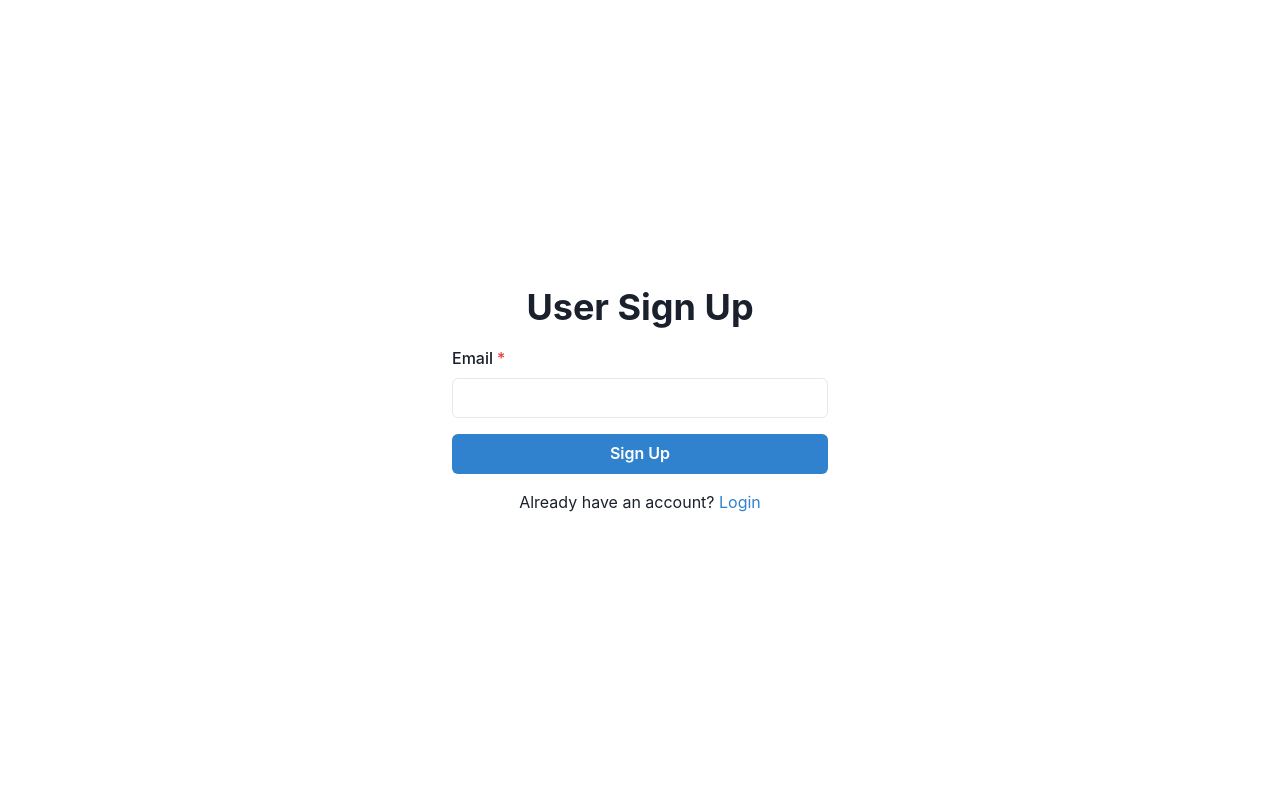
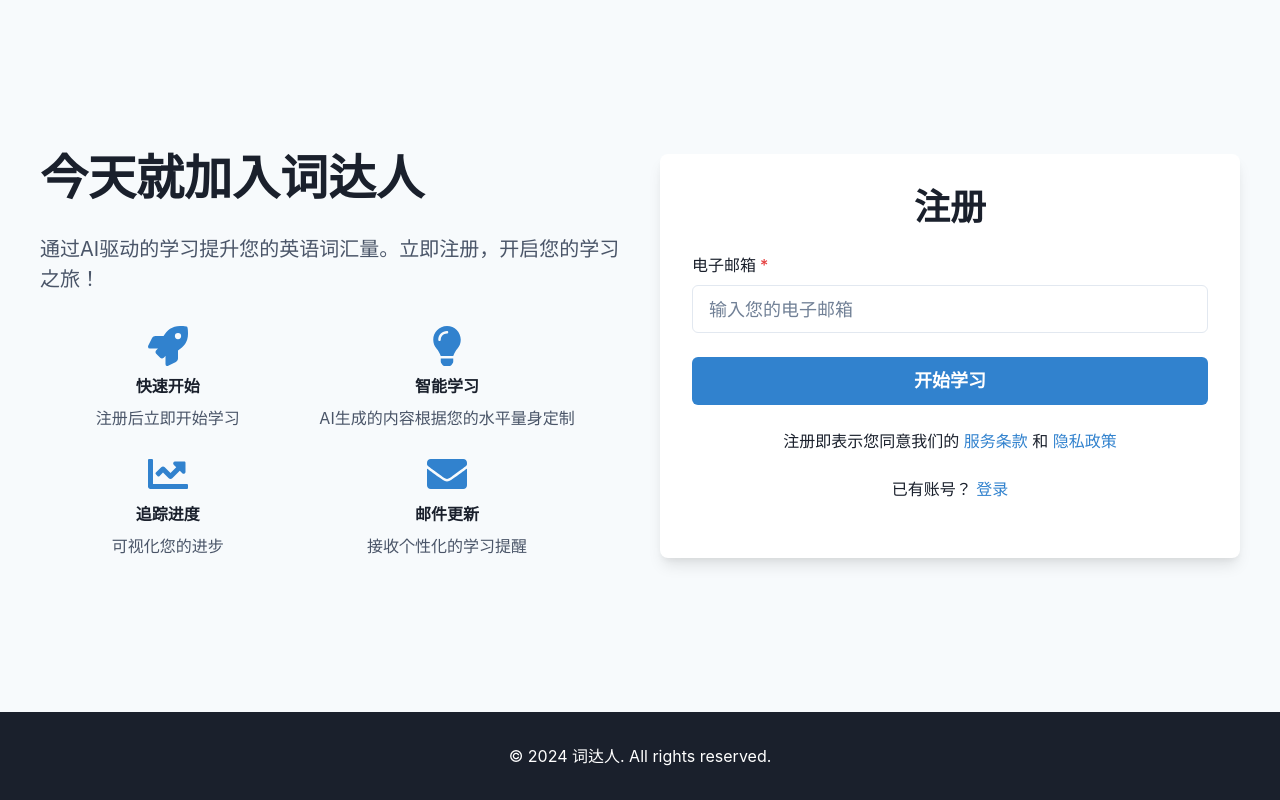
Before and after one commit to mfelixfeng/vocab-master, a React (Vite) app: page /register in a window 1280 px wide. Built offline with nearby package versions, Linux system fonts and the light colour scheme.

Commit message:
refactor: improve sign up page

```diff
--- a/src/pages/SignUpPage.tsx
+++ b/src/pages/SignUpPage.tsx
@@ -11,52 +11,144 @@ import {
   Link,
   useToast,
   Flex,
+  SimpleGrid,
+  Icon,
+  useColorModeValue,
 } from "@chakra-ui/react";
+import { FaEnvelope, FaRocket, FaLightbulb, FaChartLine } from "react-icons/fa";
+import Footer from "../components/Footer";
+import { IconType } from "react-icons";
+
+const Feature = ({
+  icon,
+  title,
+  description,
+}: {
+  icon: IconType;
+  title: string;
+  description: string;
+}) => {
+  return (
+    <VStack>
+      <Icon as={icon} w={10} h={10} color="blue.500" />
+      <Text fontWeight="bold">{title}</Text>
+      <Text textAlign="center" color="gray.600">
+        {description}
+      </Text>
+    </VStack>
+  );
+};
 
 const SignUpPage = () => {
   const [email, setEmail] = useState("");
   const toast = useToast();
+  const bgColor = useColorModeValue("gray.50", "gray.800");
+  const cardBg = useColorModeValue("white", "gray.700");
 
   const handleSubmit = (e: React.FormEvent) => {
     e.preventDefault();
     toast({
-      title: "Account created.",
-      description: "We've created your account for you.",
+      title: "注册请求已收到",
+      description: "我们已收到您的注册请求。请查看您的邮箱以获取后续步骤。",
       status: "success",
-      duration: 3000,
+      duration: 5000,
       isClosable: true,
     });
   };
 
   return (
+    <Flex minHeight="100vh" width="100%" flexDirection="column" bg={bgColor}>
       <Flex
-      minHeight="100vh"
-      width="100%"
+        flex="1"
         alignItems="center"
         justifyContent="center"
+        py={{ base: 5, md: 10 }}
+        px={{ base: 4, md: 0 }}
       >
-      <Box maxWidth="400px" width="100%" padding={3}>
-        <VStack spacing={4} as="form" onSubmit={handleSubmit}>
-          <Heading>User Sign Up</Heading>
+        <SimpleGrid
+          columns={{ base: 1, lg: 2 }}
+          spacing={{ base: 8, lg: 10 }}
+          maxW="1200px"
+          width="100%"
+        >
+          <Box>
+            <VStack spacing={{ base: 5, md: 8 }} align="flex-start">
+              <Heading as="h1" size={{ base: "xl", md: "2xl" }}>
+                今天就加入词达人
+              </Heading>
+              <Text fontSize={{ base: "md", md: "xl" }} color="gray.600">
+                通过AI驱动的学习提升您的英语词汇量。立即注册，开启您的学习之旅！
+              </Text>
+              <SimpleGrid
+                columns={{ base: 2, sm: 2 }}
+                spacing={{ base: 4, md: 6 }}
+              >
+                <Feature
+                  icon={FaRocket}
+                  title="快速开始"
+                  description="注册后立即开始学习"
+                />
+                <Feature
+                  icon={FaLightbulb}
+                  title="智能学习"
+                  description="AI生成的内容根据您的水平量身定制"
+                />
+                <Feature
+                  icon={FaChartLine}
+                  title="追踪进度"
+                  description="可视化您的进步"
+                />
+                <Feature
+                  icon={FaEnvelope}
+                  title="邮件更新"
+                  description="接收个性化的学习提醒"
+                />
+              </SimpleGrid>
+            </VStack>
+          </Box>
+          <Box bg={cardBg} p={{ base: 6, md: 8 }} rounded="lg" shadow="lg">
+            <VStack
+              spacing={{ base: 4, md: 6 }}
+              as="form"
+              onSubmit={handleSubmit}
+            >
+              <Heading as="h2" size={{ base: "lg", md: "xl" }}>
+                注册
+              </Heading>
               <FormControl isRequired>
-            <FormLabel>Email</FormLabel>
+                <FormLabel>电子邮箱</FormLabel>
                 <Input
                   type="email"
                   value={email}
                   onChange={(e) => setEmail(e.target.value)}
+                  placeholder="输入您的电子邮箱"
+                  size="lg"
                 />
               </FormControl>
-          <Button type="submit" colorScheme="blue" width="full">
-            Sign Up
+              <Button type="submit" colorScheme="blue" size="lg" width="full">
+                开始学习
               </Button>
-          <Text>
-            Already have an account?{" "}
+              <Text fontSize={{ base: "sm", md: "md" }}>
+                注册即表示您同意我们的{" "}
+                <Link color="blue.500" href="/terms">
+                  服务条款
+                </Link>{" "}
+                和{" "}
+                <Link color="blue.500" href="/privacy">
+                  隐私政策
+                </Link>
+              </Text>
+              <Text fontSize={{ base: "sm", md: "md" }}>
+                已有账号？{" "}
                 <Link color="blue.500" href="/login">
-              Login
+                  登录
                 </Link>
               </Text>
             </VStack>
           </Box>
+        </SimpleGrid>
+      </Flex>
+      <Footer />
     </Flex>
   );
 };
```
Lines whose indentation alone changed are shown as unchanged.
